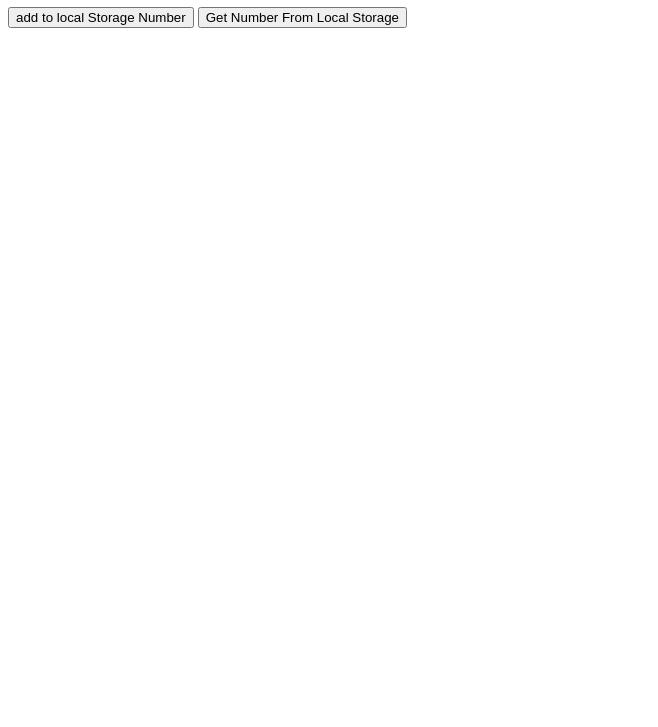
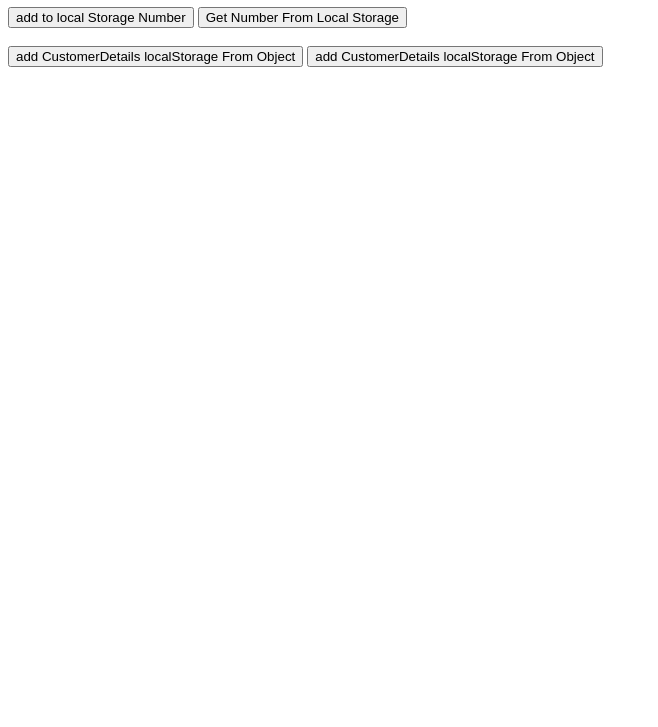
Before and after one commit to kamalcodezen/local-storage-js, a plain HTML site: page index.html in a window 1280 px wide. Shown: the part 73-800 px from the top of the page, without its empty margins (0-658 px from the left). Drawn offline with Linux system fonts and the light colour scheme.

Commit message:
object set and get access

```diff
--- a/index.html
+++ b/index.html
@@ -1,21 +1,26 @@
 <!DOCTYPE html>
 <html lang="en">
+
 <head>
     <meta charset="UTF-8">
     <meta name="viewport" content="width=device-width, initial-scale=1.0">
     <title>Local Storage</title>
 </head>
+
 <body>
 
-<h1>Local Storage</h1>
+    <h1>Local Storage</h1>
 
 
-<button onclick="addNumberToLs()">add to local Storage Number</button>
-<button onclick="getNumberToLs()">Get Number From Local Storage</button>
+    <button onclick="addNumberToLs()">add to local Storage Number</button>
+    <button onclick="getNumberToLs()">Get Number From Local Storage</button>
 
-
-
+    <br>
+    <br>
+    <button onclick="setObjectItem()">add CustomerDetails localStorage From Object</button>
+    <button onclick="getObjectItem()">add CustomerDetails localStorage From Object</button>
 
     <script src="./javaScript/script.js"></script>
 </body>
+
 </html>
--- a/javaScript/script.js
+++ b/javaScript/script.js
@@ -6,9 +6,23 @@ const addNumberToLs = () => {
     console.log(number)
 
 }
-const getNumberToLs= () => {
+const getNumberToLs = () => {
     const number = localStorage.getItem("number");
     console.log("number", number)
 
 }
-// getItem()
+
+const setObjectItem = () => {
+    const customer = { name: "kamal", age: 20 }
+    const customerJson = JSON.stringify(customer)
+    localStorage.setItem("customer", customerJson)
+
+}
+
+const getObjectItem = () => {
+
+    const customerJson = localStorage.getItem("customer")
+    const customer = JSON.parse(customerJson)
+    console.log( customer.name)
+
+}
```
